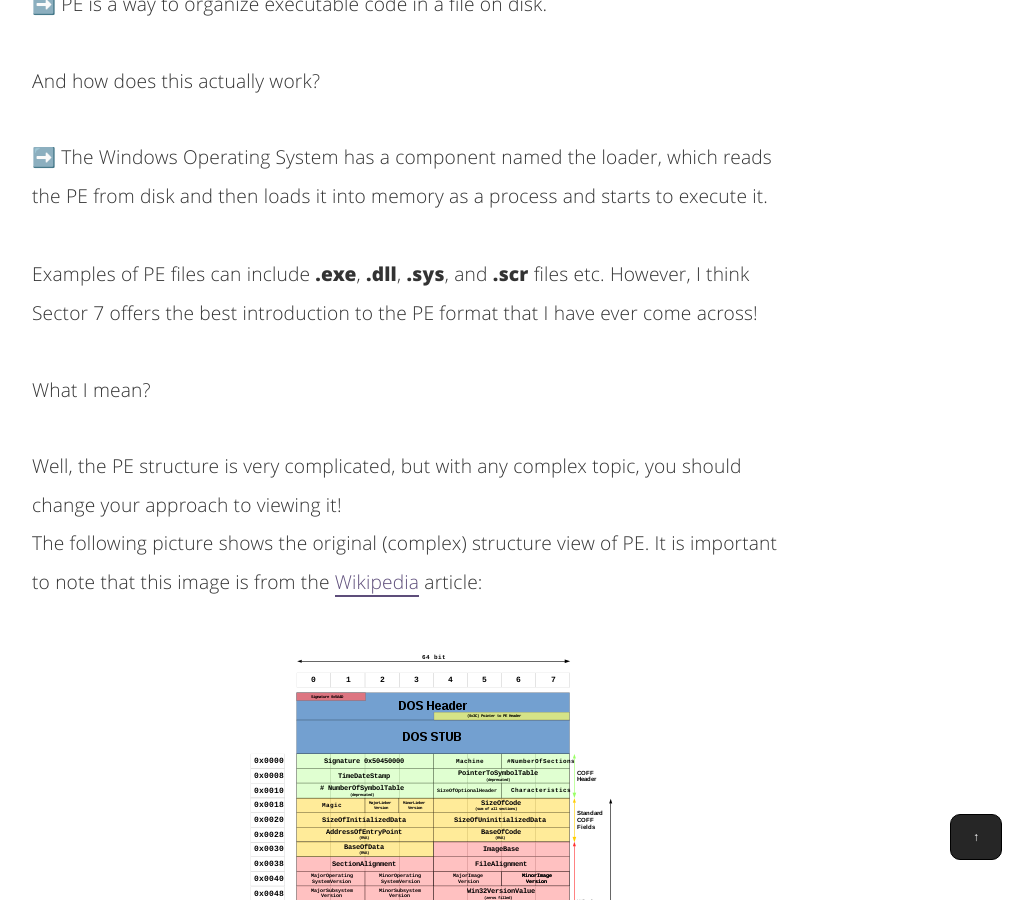
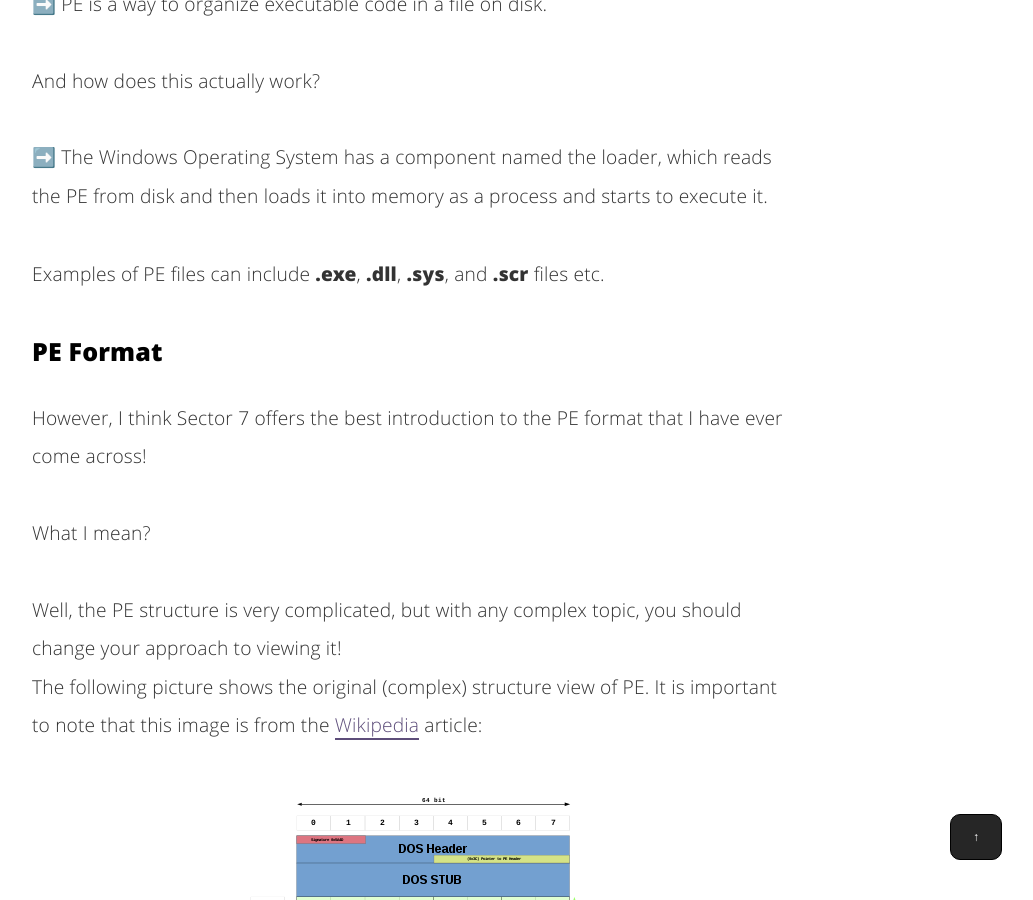
Before and after one commit to nickvourd/nickvourd.github.io, a Jekyll site: the page built from _posts/2024-04-21-the-anatomy-of-pe.md, in a window 1280 px wide and 900 px high, scrolled down 959 px. Shown: the whole window, without its empty margins (228-1261 px from the left). Built offline with Jekyll 4.4.1, drawn with Linux system fonts in a browser that asks for light colours.

Commit message:
The anatomy of PE

```diff
--- a/_posts/2024-04-21-the-anatomy-of-pe.md
+++ b/_posts/2024-04-21-the-anatomy-of-pe.md
@@ -148,7 +148,11 @@ function topFunction() {
 
 <p>The first time I heard about PE was in the course titled <a href="https://institute.sektor7.net/red-team-operator-malware-development-essentials">RED TEAM Operator: Malware Development Essentials Course</a> by <a href="https://institute.sektor7.net">Sector 7</a> (Which I totally recommend to anyone interested).<br /><br />➡️ PE is a way to organize executable code in a file on disk.<br /><br />And how does this actually work?<br /><br />➡️ The Windows Operating System has a component named the loader, which reads the PE from disk and then loads it into memory as a process and starts to execute it.</p><br />
 
-<p>Examples of PE files can include <b>.exe</b>, <b>.dll</b>, <b>.sys</b>, and <b>.scr</b> files etc. However, I think Sector 7 offers the best introduction to the PE format that I have ever come across!<br /><br />What I mean?<br /><br />Well, the PE structure is very complicated, but with any complex topic, you should change your approach to viewing it!<br/>The following picture shows the original (complex) structure view of PE. It is important to note that this image is from the <a href="https://en.wikipedia.org/wiki/Portable_Executable">Wikipedia</a> article:</p>
+<p>Examples of PE files can include <b>.exe</b>, <b>.dll</b>, <b>.sys</b>, and <b>.scr</b> files etc. </p><br />
+
+<h3>PE Format</h3>
+
+<p>However, I think Sector 7 offers the best introduction to the PE format that I have ever come across!<br /><br />What I mean?<br /><br />Well, the PE structure is very complicated, but with any complex topic, you should change your approach to viewing it!<br/>The following picture shows the original (complex) structure view of PE. It is important to note that this image is from the <a href="https://en.wikipedia.org/wiki/Portable_Executable">Wikipedia</a> article:</p>
 
 <img src="/assets/img/post-img/21-04-2024/Portable-ExecucatbleFormat.svg.png" class="post-images" alt="PE Structure from Wikipedia">
 
@@ -161,6 +165,8 @@ function topFunction() {
 <img src="/assets/img/post-img/21-04-2024/pe101.png" class="post-images" alt="PE-Format-Corcami" height="500" weight="500">
 
 <p>If you try to view the image above vertically, you'll see what I mean—it resembles a book. 😉</p><br />
+
+<h3>PE Header Sections</h3>
 
 <p>A PE file has several header sections, each serving specific purposes. Some of the most important ones include:
 
@@ -176,7 +182,7 @@ function topFunction() {
 
 <p>From a malware development perspective, there are several options for storing the payload within different sections of the PE file, such as <b>.data</b>, <b>.rdata</b>, <b>.text</b>, and <b>.rsrc</b>. The following image shows the sections locations where a payload can be stored:</p>
 
-<h3>.data Section</h3>
+<h4>.data Section</h4>
 
 <br /><br />
 
```
